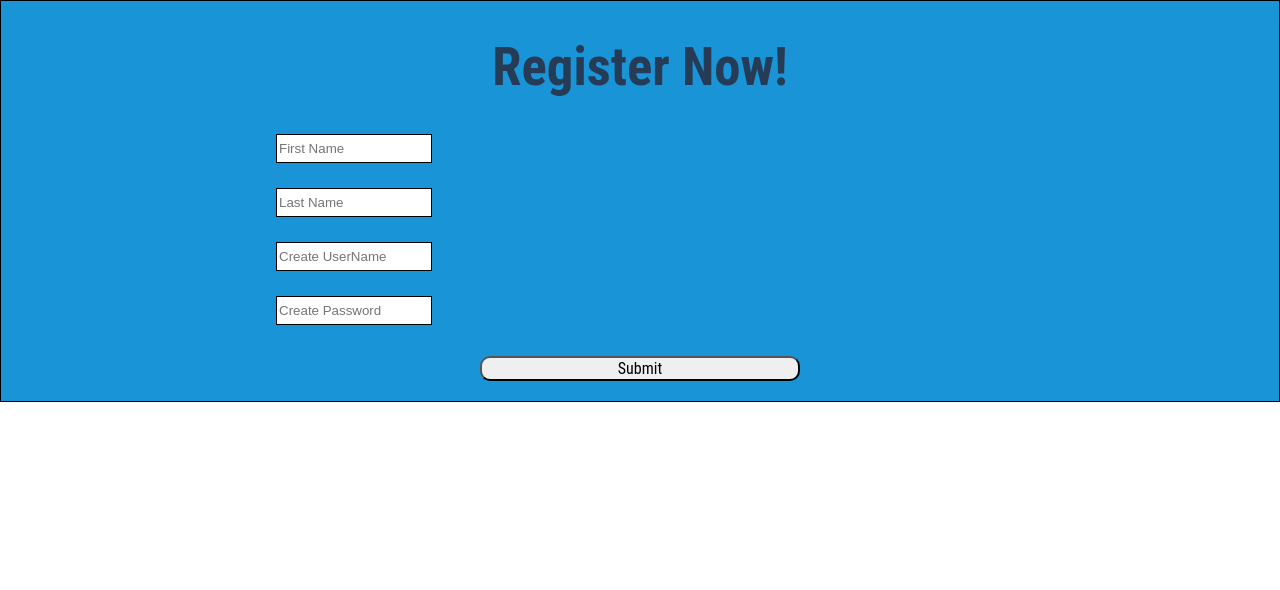
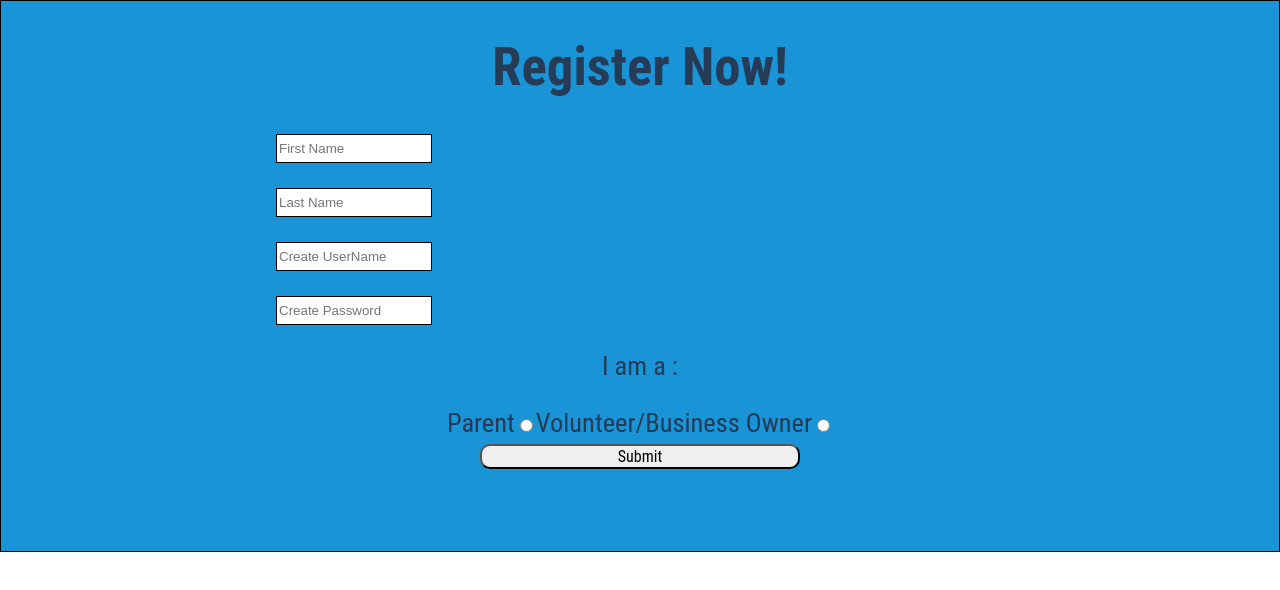
Before and after one commit to BW-Disney-Parent/front-end, a React (Create React App) app in the folder dp-front-end/: page /register-form in a window 1280 px wide. Shown: the top 590 px of the page. Built offline with nearby package versions, Linux system fonts and the light colour scheme.

Commit message:
radio buttons

```diff
--- a/dp-front-end/src/components/Register.js
+++ b/dp-front-end/src/components/Register.js
@@ -9,7 +9,7 @@ const Wrapper=styled.div`
     font-size:1.65rem;
     color:#253b56;
     background-color:#1994d7;
-    height:400px;
+    height:550px;
 `
 
 const Input=styled.input`
@@ -32,6 +32,7 @@ const Button=styled.button`
 
 const Register = props => {
     const [form, setForm] = React.useState({ firstName:"", lastName:"", username:"", password:"" });
+    // const [radio, setRadio]= useState();
 
     const handleChanges = e => {
         setForm({ ...form, [e.target.name]: e.target.value });
@@ -51,6 +52,10 @@ const Register = props => {
                 setForm({ firstName: "", lastName: "", username: "", password: "" });
             });
     };
+
+
+
+
 
     return (
         <Wrapper>
@@ -90,6 +95,24 @@ const Register = props => {
                     title="Password must be at least 6 non-space characters"
                     required
                 />
+                <div>
+                    <p>I am a :</p>
+                    <label> Parent
+                    <input
+                    type='radio'
+                    value='parent'
+
+                    />
+                    </label>
+
+                    <label>Volunteer/Business Owner
+                    <input
+                    type='radio'
+                    value='vb'
+
+                    />
+                    </label>
+                </div>
                 <Button type="submit">Submit</Button>
             </form>
         </Wrapper>
```
